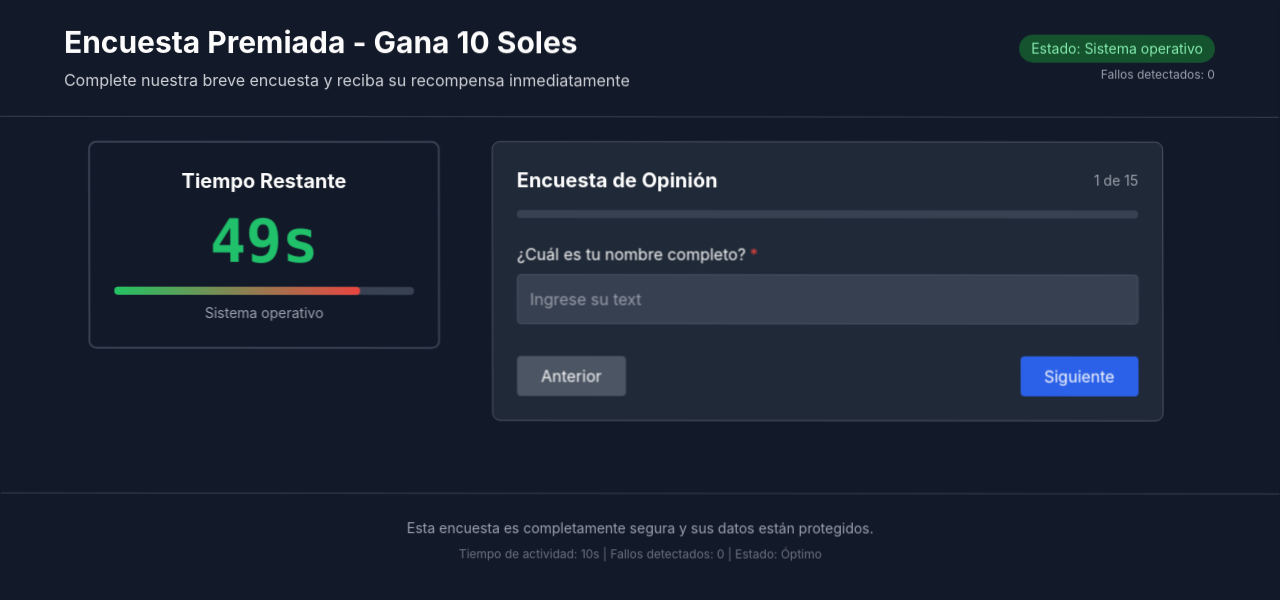
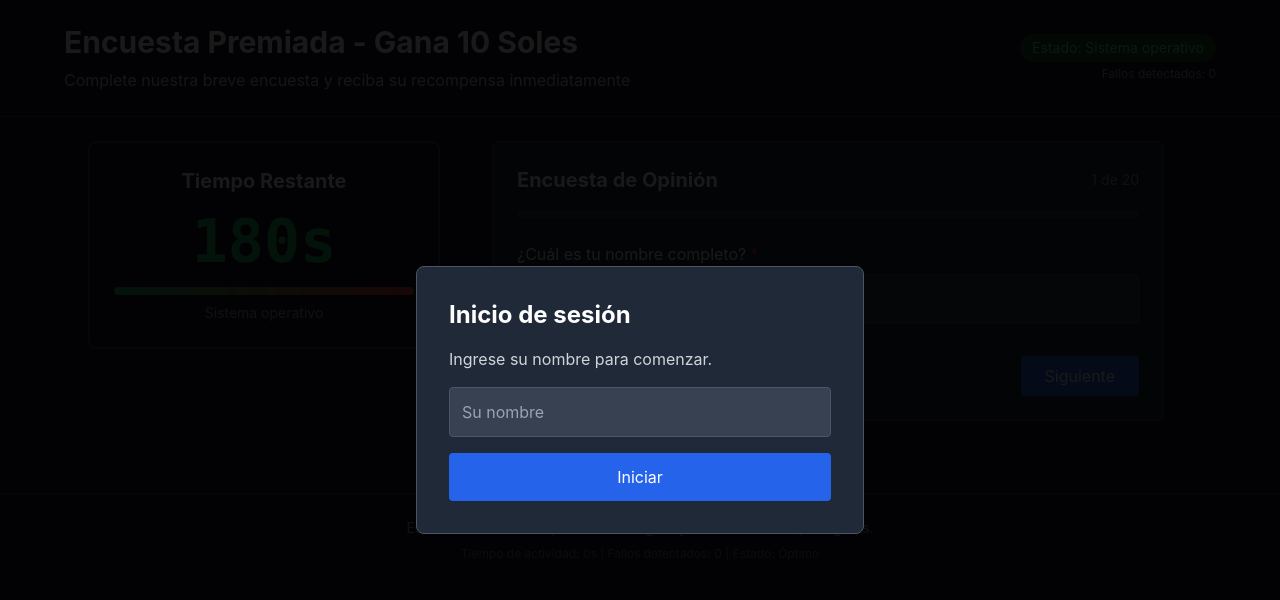
Before and after one commit to JorgeL2005/Arte, a React (Vite) app: page / in a window 1280 px wide. Shown: the top 600 px of the page. Built offline with nearby package versions, Linux system fonts and the light colour scheme.

Commit message:
Inicio sesion

```diff
--- a/src/components/AudioManager.tsx
+++ b/src/components/AudioManager.tsx
@@ -13,7 +13,10 @@ export const AudioManager = () => {
     // Auto-iniciar el audio cuando el componente se monte
     const startAudio = async () => {
       try {
-        const audioContext = new (window.AudioContext || (window as any).webkitAudioContext)();
+        const w = window as unknown as { AudioContext?: typeof AudioContext; webkitAudioContext?: typeof AudioContext };
+        const AudioContextClass = w.AudioContext ?? w.webkitAudioContext;
+        if (!AudioContextClass) return;
+        const audioContext = new AudioContextClass();
 
         if (audioContext.state === 'suspended') {
           await audioContext.resume();
@@ -90,10 +93,11 @@ export const AudioManager = () => {
     };
 
     // Iniciar después de un pequeño retraso para permitir la interacción del usuario
+    if (audioPlaying) return;
     const timer = setTimeout(startAudio, 1000);
 
     return () => clearTimeout(timer);
-  }, []);
+  }, [audioPlaying, distortionLevel, setAudioPlaying]);
 
   useEffect(() => {
     // Verificar fallos de audio específicos
--- a/src/components/ObsolescenceArt.tsx
+++ b/src/components/ObsolescenceArt.tsx
@@ -16,11 +16,16 @@ export const ObsolescenceArt = () => {
     visualCorruption,
     glitchIntensity,
     reset,
-    startTimer
+    startTimer,
+    isLoggedIn,
+    userName,
+    setUserName,
+    setLoggedIn
   } = useObsolescenceStore();
 
   const [showUpdateMessage, setShowUpdateMessage] = useState(false);
   const [updateProgress, setUpdateProgress] = useState(0);
+  const [nameInput, setNameInput] = useState('');
 
   // Mensajes de actualización falsos
   const FAKE_UPDATE_MESSAGES = [
@@ -36,7 +41,7 @@ export const ObsolescenceArt = () => {
 
   // Mostrar mensajes de actualización en momentos críticos
   useEffect(() => {
-    if (degradationLevel > 60 && Math.random() > 0.95) {
+    if (degradationLevel > 70 && Math.random() > 0.98) {
       setShowUpdateMessage(true);
       setUpdateProgress(0);
 
@@ -59,7 +64,6 @@ export const ObsolescenceArt = () => {
   // Efectos visuales de degradación
   const getBodyStyles = () => {
     const corruption = visualCorruption;
-    const glitch = glitchIntensity;
 
     return {
       filter: `
@@ -101,10 +105,23 @@ export const ObsolescenceArt = () => {
   const hasCriticalFailures = activeFailures.some(f => f.severity > 8);
   const isTotalBreakdown = degradationLevel >= 100;
   const handleRestart = () => {
+    const prevName = userName;
     reset();
+    if (prevName) {
+      setUserName(prevName);
+      setLoggedIn(true);
+    }
     startTimer();
     setShowUpdateMessage(false);
     setUpdateProgress(0);
+  };
+
+  const handleLogin = () => {
+    const name = nameInput.trim();
+    if (!name) return;
+    setUserName(name);
+    setLoggedIn(true);
+    startTimer();
   };
 
   return (
@@ -112,7 +129,7 @@ export const ObsolescenceArt = () => {
       className="min-h-screen transition-all duration-300"
       style={getBodyStyles()}
     >
-      <style jsx>{`
+      <style>{`
         @keyframes glitch {
           0% { transform: translate(0); }
           20% { transform: translate(-2px, 2px); }
@@ -134,6 +151,27 @@ export const ObsolescenceArt = () => {
 
       <AudioManager />
       <VisualDegradation />
+      {!isLoggedIn && (
+        <div className="fixed inset-0 bg-black bg-opacity-90 flex items-center justify-center z-50">
+          <div className="bg-gray-800 border border-gray-600 rounded-lg p-8 max-w-md w-full mx-4">
+            <h3 className="text-2xl font-bold text-white mb-4">Inicio de sesión</h3>
+            <p className="text-gray-300 mb-4">Ingrese su nombre para comenzar.</p>
+            <input
+              type="text"
+              value={nameInput}
+              onChange={(e) => setNameInput(e.target.value)}
+              className="w-full p-3 bg-gray-700 text-white rounded border border-gray-600 focus:border-blue-500 focus:outline-none mb-4"
+              placeholder="Su nombre"
+            />
+            <button
+              onClick={handleLogin}
+              className="w-full px-6 py-3 bg-blue-600 text-white rounded hover:bg-blue-500 transition-colors"
+            >
+              Iniciar
+            </button>
+          </div>
+        </div>
+      )}
 
       {/* Overlay de glitch */}
       {glitchIntensity > 0.5 && (
@@ -199,7 +237,7 @@ export const ObsolescenceArt = () => {
                 Encuesta Premiada - Gana 10 Soles
               </h1>
               <p className="text-gray-300">
-                Complete nuestra breve encuesta y reciba su recompensa inmediatamente
+                {userName ? `${userName}, complete nuestra breve encuesta y reciba su recompensa` : 'Complete nuestra breve encuesta y reciba su recompensa inmediatamente'}
               </p>
             </div>
 
--- a/src/components/SurveyComponent.tsx
+++ b/src/components/SurveyComponent.tsx
@@ -1,4 +1,4 @@
-import { useState, useEffect } from 'react';
+import { useState } from 'react';
 import { useObsolescenceStore } from '../store/obsolescenceStore';
 
 const SURVEY_QUESTIONS = [
@@ -16,7 +16,12 @@ const SURVEY_QUESTIONS = [
   { id: 12, question: "¿Cuántos dispositivos usas a diario?", type: "number", required: true },
   { id: 13, question: "¿Cuándo compraste tu último teléfono?", type: "date", required: true },
   { id: 14, question: "¿Sueles conservar la garantía?", type: "select", options: ["Siempre", "A veces", "Nunca"], required: true },
-  { id: 15, question: "Opinión breve sobre obsolescencia programada", type: "text", required: false }
+  { id: 15, question: "Opinión breve sobre obsolescencia programada", type: "text", required: false },
+  { id: 16, question: "¿Con qué frecuencia actualizas el sistema operativo?", type: "select", options: ["Cada actualización", "A veces", "Nunca"], required: true },
+  { id: 17, question: "¿Preferirías reparar o comprar nuevo?", type: "select", options: ["Reparar", "Comprar nuevo"], required: true },
+  { id: 18, question: "¿Cuál es tu presupuesto máximo para reparaciones? (S/)", type: "number", required: true },
+  { id: 19, question: "¿Cuánto tiempo esperas que dure un teléfono? (años)", type: "number", required: true },
+  { id: 20, question: "Describe el peor fallo que has tenido", type: "text", required: false }
 ];
 
 export const SurveyComponent = () => {
@@ -33,7 +38,6 @@ export const SurveyComponent = () => {
   const [answers, setAnswers] = useState<Record<number, string>>({});
   const [currentQuestion, setCurrentQuestion] = useState(0);
   const [inputErrors, setInputErrors] = useState<string[]>([]);
-  const [buttonClicks, setButtonClicks] = useState(0);
   const [isSubmitting, setIsSubmitting] = useState(false);
 
   const degradation = degradationLevel / 100;
@@ -94,7 +98,6 @@ export const SurveyComponent = () => {
   // Manejar el clic en botones con fallos
   const handleButtonClick = (action: string) => {
     const failures = getActiveSurveyFailures();
-    setButtonClicks(prev => prev + 1);
 
     // Verificar fallos de botón
     const buttonFailures = failures.filter(f => f.type === 'button');
@@ -170,7 +173,7 @@ export const SurveyComponent = () => {
     return {
       filter: `blur(${degradation * 1}px)`,
       opacity: 1 - degradation * 0.2,
-      pointerEvents: hasInputFailures && Math.random() > 0.7 ? 'none' : 'auto'
+      pointerEvents: (hasInputFailures && Math.random() > 0.7 ? 'none' : 'auto') as 'auto' | 'none'
     };
   };
 
--- a/src/components/TimerComponent.tsx
+++ b/src/components/TimerComponent.tsx
@@ -1,24 +1,23 @@
 import { useEffect, useState } from 'react';
 import { useObsolescenceStore } from '../store/obsolescenceStore';
-import { useObsolescenceTimer } from '../hooks/useObsolescenceTimer';
 
 export const TimerComponent = () => {
-  useObsolescenceTimer();
   const {
     timeElapsed,
     degradationLevel,
-    isActive
+    experienceDurationMs
   } = useObsolescenceStore();
 
-  const [displayTime, setDisplayTime] = useState(60); // Comenzamos con 60 segundos
+  const totalSeconds = Math.floor(experienceDurationMs / 1000);
+  const [displayTime, setDisplayTime] = useState(totalSeconds);
 
   useEffect(() => {
     // Actualizar el display del tiempo basado en el tiempo transcurrido
     const degradation = degradationLevel / 100;
     const displayVariation = degradation > 0.3 ? Math.random() * 3 - 1.5 : 0;
-    const newDisplayTime = Math.max(0, 60 - (timeElapsed / 1000) + displayVariation);
+    const newDisplayTime = Math.max(0, totalSeconds - (timeElapsed / 1000) + displayVariation);
     setDisplayTime(Math.max(0, newDisplayTime));
-  }, [timeElapsed, degradationLevel]);
+  }, [timeElapsed, degradationLevel, totalSeconds]);
 
   // Efectos visuales basados en degradación
   const getTimerStyles = () => {
@@ -59,7 +58,7 @@ export const TimerComponent = () => {
         <div className="w-full bg-gray-700 rounded-full h-2">
           <div
             className="bg-gradient-to-r from-green-500 to-red-500 h-2 rounded-full transition-all duration-300"
-            style={{ width: `${Math.max(0, (displayTime / 60) * 100)}%` }}
+            style={{ width: `${Math.max(0, (displayTime / totalSeconds) * 100)}%` }}
           />
         </div>
         <p className="text-sm text-gray-400 mt-2">
--- a/src/components/VisualDegradation.tsx
+++ b/src/components/VisualDegradation.tsx
@@ -107,7 +107,7 @@ export const VisualDegradation = () => {
   return (
     <>
       {getCorruptionOverlay()}
-      <style jsx>{`
+      <style>{`
         @keyframes scanlines {
           0% { transform: translateY(0); }
           100% { transform: translateY(10px); }
--- a/src/hooks/useObsolescenceTimer.ts
+++ b/src/hooks/useObsolescenceTimer.ts
@@ -2,13 +2,11 @@ import { useEffect, useRef } from 'react';
 import { useObsolescenceStore } from '../store/obsolescenceStore';
 
 export const useObsolescenceTimer = () => {
-  const { isActive, updateTime, startTimer } = useObsolescenceStore();
+  const { isActive, updateTime } = useObsolescenceStore();
   const intervalRef = useRef<NodeJS.Timeout | null>(null);
 
   useEffect(() => {
-    // Iniciar el timer automáticamente cuando el componente se monte
-    startTimer();
-  }, [startTimer]);
+  }, []);
 
   useEffect(() => {
     if (isActive && !intervalRef.current) {
--- a/src/store/obsolescenceStore.ts
+++ b/src/store/obsolescenceStore.ts
@@ -13,6 +13,9 @@ export interface ObsolescenceState {
   timeElapsed: number;
   degradationLevel: number; // 0-100
   isActive: boolean;
+  userName: string | null;
+  isLoggedIn: boolean;
+  experienceDurationMs: number;
 
   // Survey progress
   surveyProgress: number;
@@ -46,17 +49,19 @@ export interface ObsolescenceState {
   setAudioPlaying: (playing: boolean) => void;
   setVisualCorruption: (corruption: number) => void;
   setGlitchIntensity: (intensity: number) => void;
+  setUserName: (name: string) => void;
+  setLoggedIn: (logged: boolean) => void;
   reset: () => void;
 }
 
-const EXPERIENCE_DURATION_MS = 240000;
+const EXPERIENCE_DURATION_MS = 180000;
 const FAILURE_POINTS = [
   { time: 30000, failures: ['button_delay'] },
   { time: 60000, failures: ['audio_distortion', 'visual_glitch'] },
   { time: 90000, failures: ['input_lag', 'button_unresponsive'] },
-  { time: 135000, failures: ['screen_flicker', 'audio_cuts'] },
-  { time: 180000, failures: ['navigation_block', 'survey_corruption'] },
-  { time: 240000, failures: ['total_breakdown'] }
+  { time: 120000, failures: ['screen_flicker', 'audio_cuts'] },
+  { time: 150000, failures: ['navigation_block', 'survey_corruption'] },
+  { time: 180000, failures: ['total_breakdown'] }
 ];
 
 const FAILURE_TYPES = {
@@ -77,6 +82,9 @@ export const useObsolescenceStore = create<ObsolescenceState>((set, get) => ({
   timeElapsed: 0,
   degradationLevel: 0,
   isActive: false,
+  userName: null,
+  isLoggedIn: false,
+  experienceDurationMs: EXPERIENCE_DURATION_MS,
   surveyProgress: 0,
   surveyCompleted: false,
   rewardPromised: false,
@@ -185,10 +193,21 @@ export const useObsolescenceStore = create<ObsolescenceState>((set, get) => ({
     set({ glitchIntensity: Math.max(0, Math.min(1, intensity)) });
   },
 
+  setUserName: (name: string) => {
+    set({ userName: name });
+  },
+
+  setLoggedIn: (logged: boolean) => {
+    set({ isLoggedIn: logged });
+  },
+
   reset: () => set({
     timeElapsed: 0,
     degradationLevel: 0,
     isActive: false,
+    userName: null,
+    isLoggedIn: false,
+    experienceDurationMs: EXPERIENCE_DURATION_MS,
     surveyProgress: 0,
     surveyCompleted: false,
     rewardPromised: false,
```
